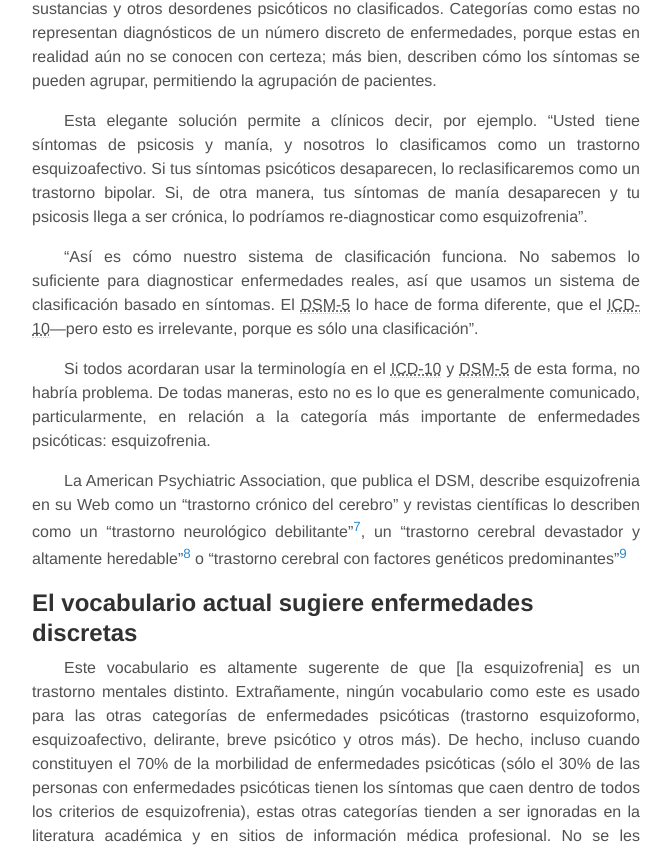
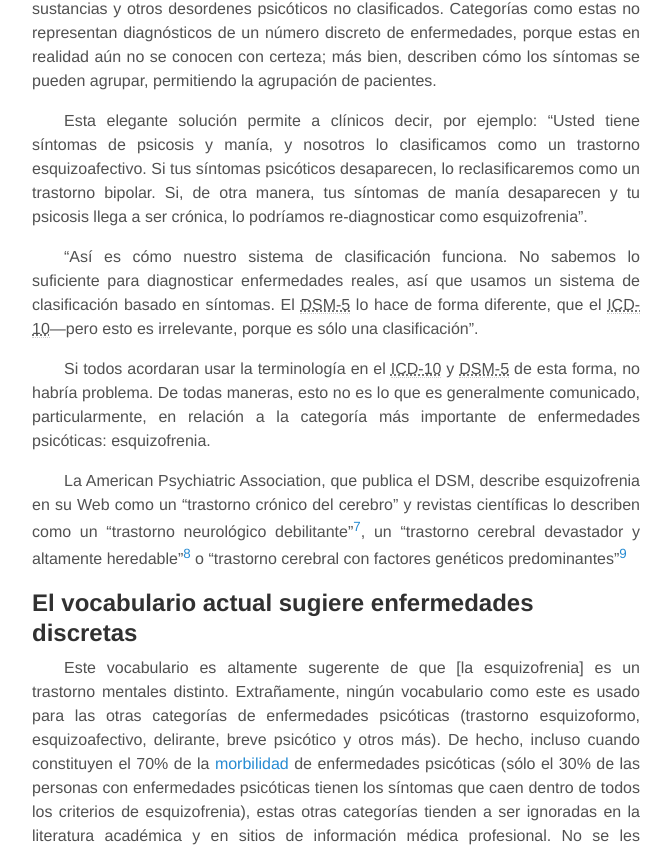
Before and after one commit to ja-mf/ja-mf.github.io, a Jekyll site: the page built from _posts/2016-05-15-esquizofrenia.md, in a window 1280 px wide and 1400 px high, scrolled down 696 px. Shown: the part 148-999 px from the top of the window, without its empty margins (304-975 px from the left). Built offline with Jekyll 4.4.1, drawn with Linux system fonts in a browser that asks for light colours; comment, search, counter and statistics services are not loaded; some of the changed text lies outside the part shown.

Commit message:
schizo correction

```diff
--- a/_data/tags.yml
+++ b/_data/tags.yml
@@ -16,5 +16,5 @@
 - slug: random
   name: Random
 
-- slug: Chile
+- slug: chile
   name: Chile
--- a/_posts/2016-05-15-esquizofrenia.md
+++ b/_posts/2016-05-15-esquizofrenia.md
@@ -37,7 +37,7 @@
 se conocen con certeza; más bien, describen cómo los síntomas se pueden agrupar,
 permitiendo la agrupación de pacientes.
 
-Esta elegante solución permite a clínicos decir, por ejemplo. "Usted tiene síntomas
+Esta elegante solución permite a clínicos decir, por ejemplo: "Usted tiene síntomas
 de psicosis y manía, y nosotros lo clasificamos como un trastorno esquizoafectivo. Si
 tus síntomas psicóticos desaparecen, lo reclasificaremos como un trastorno bipolar.
 Si, de otra manera, tus síntomas de manía desaparecen y tu psicosis llega a ser
@@ -66,7 +66,7 @@
 Extrañamente, ningún vocabulario como este es usado para las otras
 categorías de enfermedades psicóticas (trastorno esquizoformo, esquizoafectivo,
 delirante, breve psicótico y otros más). De hecho, incluso cuando constituyen
-el 70% de la morbilidad de enfermedades psicóticas (sólo el 30% de las personas
+el 70% de la [morbilidad](http://es.wikipedia.org/wiki/Morbilidad) de enfermedades psicóticas (sólo el 30% de las personas
 con enfermedades psicóticas tienen los síntomas que caen dentro de todos
 los criterios de esquizofrenia), estas otras categorías tienden a ser
 ignoradas en la literatura académica y en sitios de información médica profesional.
```
Also changed, not shown: 1 other file.
